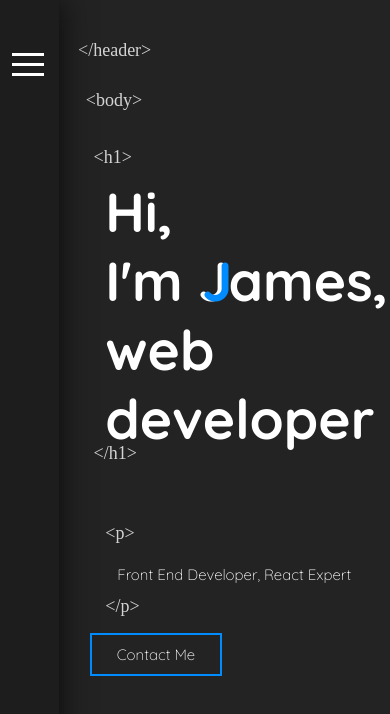
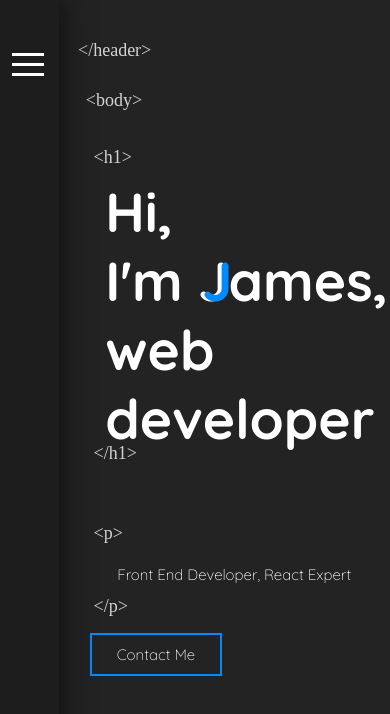
Before and after one commit to jamesreick/james-portfolio, a React (Create React App) app: page / in a window 390 px wide. Shown: the top 714 px of the page. Built offline with nearby package versions, Linux system fonts and the light colour scheme; a web font is replaced by a local one.

Commit message:
first commit

```diff
--- a/src/index.css
+++ b/src/index.css
@@ -379,7 +379,7 @@
     top: 69px;
   }
   .home p:nth-child(6) {
-    margin-left: 22%;
+    margin-left: 19%;
   }
   .home h2{
     font-size: 15px;
@@ -387,7 +387,7 @@
     margin-left: 22%;
   }
   .home p:nth-child(8) {
-    margin-left: 22%;
+    margin-left: 19%;
     padding: 0;
   }
   .btn41-43 {
```
